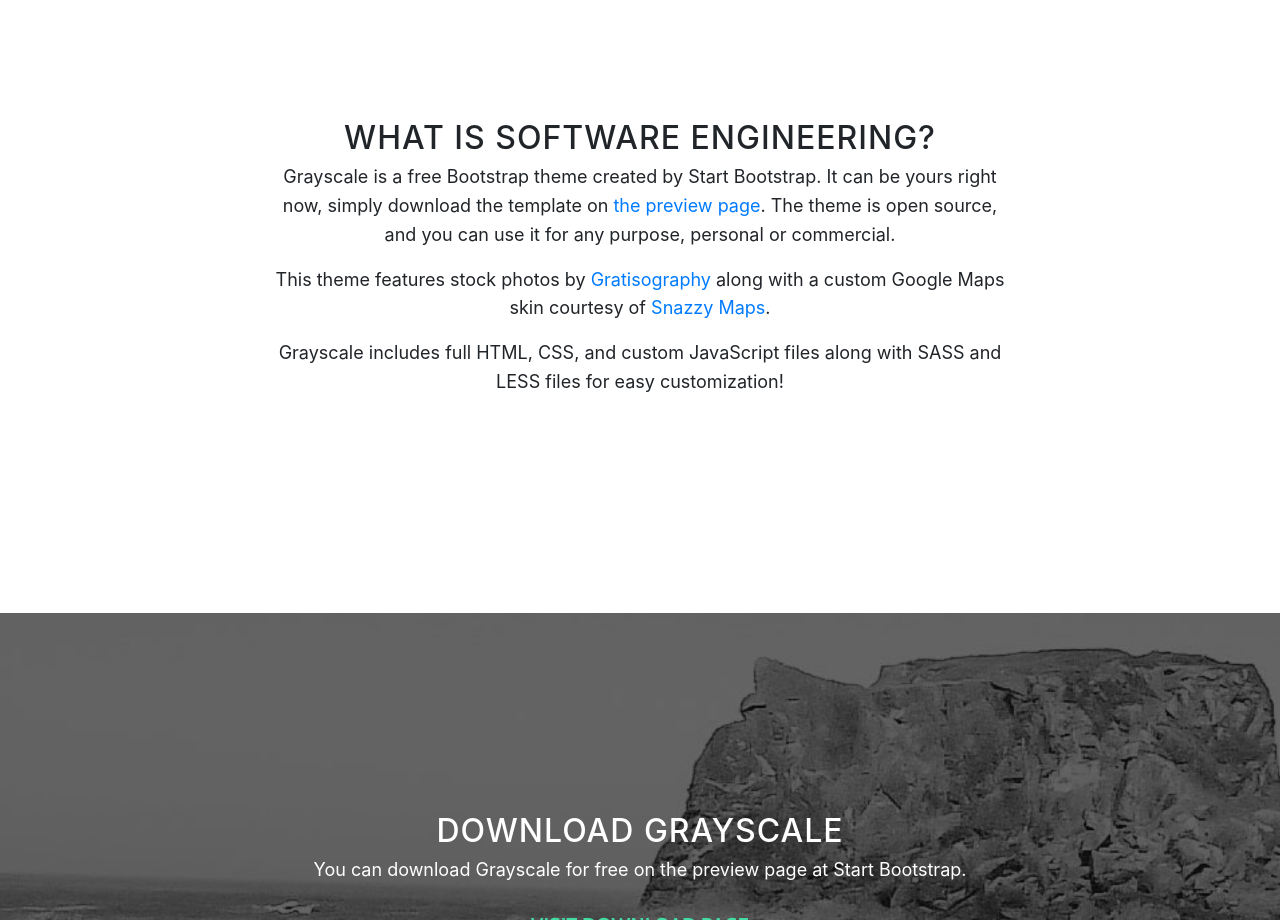
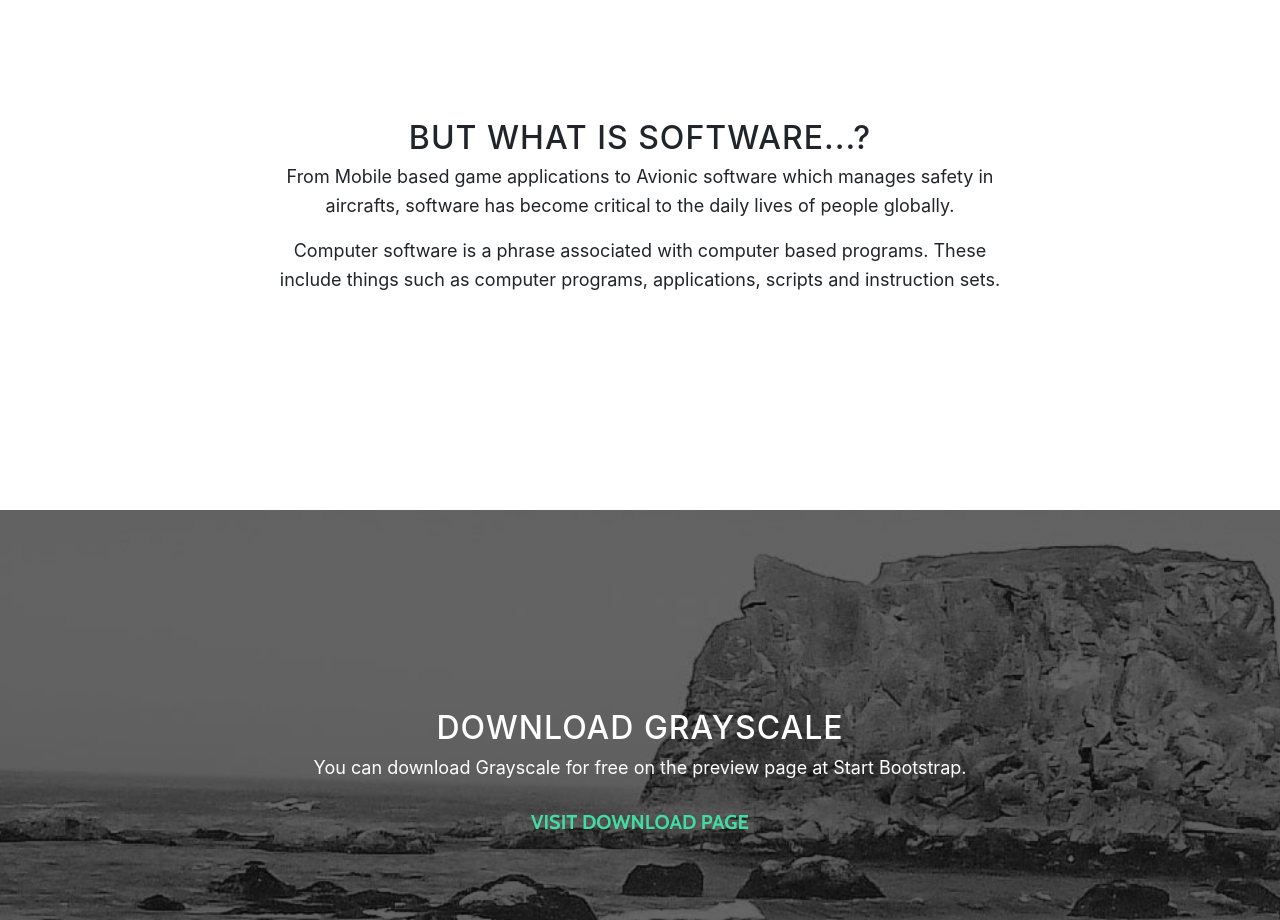
Before and after one commit to camelcars-ucl/SSE-website, a website with bundled scripts: page index.html in a window 1280 px wide. Shown: the part 880-1800 px from the top of the page. Built offline with nearby package versions, Linux system fonts and the light colour scheme.

Commit message:
Update index.html

```diff
--- a/index.html
+++ b/index.html
@@ -80,14 +80,9 @@
       <div class="container">
         <div class="row">
           <div class="col-lg-8 mx-auto">
-            <h2>What is software engineering?</h2>
-            <p>Grayscale is a free Bootstrap theme created by Start Bootstrap. It can be yours right now, simply download the template on
-              <a href="http://startbootstrap.com/template-overviews/grayscale/">the preview page</a>. The theme is open source, and you can use it for any purpose, personal or commercial.</p>
-            <p>This theme features stock photos by
-              <a href="http://gratisography.com/">Gratisography</a>
-              along with a custom Google Maps skin courtesy of
-              <a href="http://snazzymaps.com/">Snazzy Maps</a>.</p>
-            <p>Grayscale includes full HTML, CSS, and custom JavaScript files along with SASS and LESS files for easy customization!</p>
+            <h2>But what is software...?</h2>
+            <p>From Mobile based game applications to Avionic software which manages safety in aircrafts, software has become critical to the daily lives of people globally.</p>
+            <p>Computer software is a phrase associated with computer based programs. These include things such as computer programs, applications, scripts and instruction sets.</p>
           </div>
         </div>
       </div>
```
